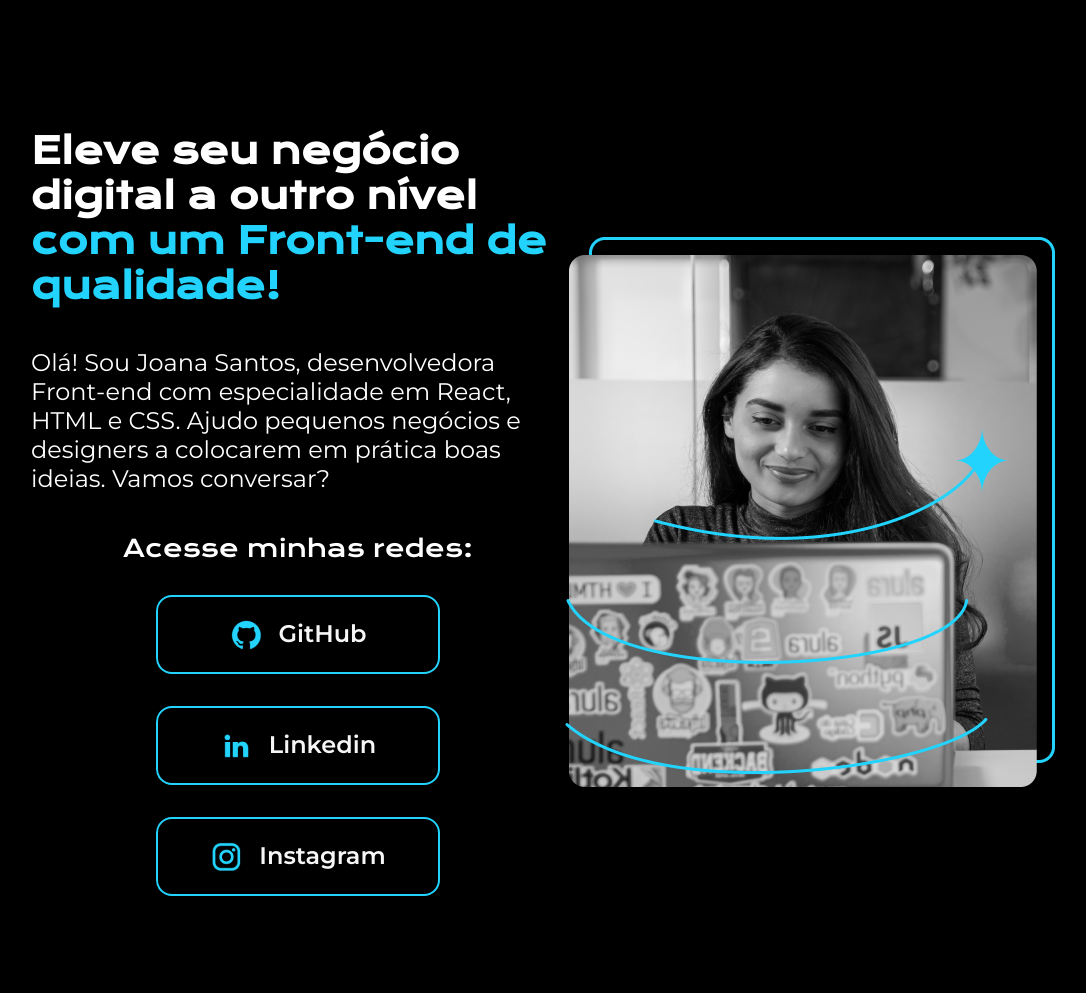
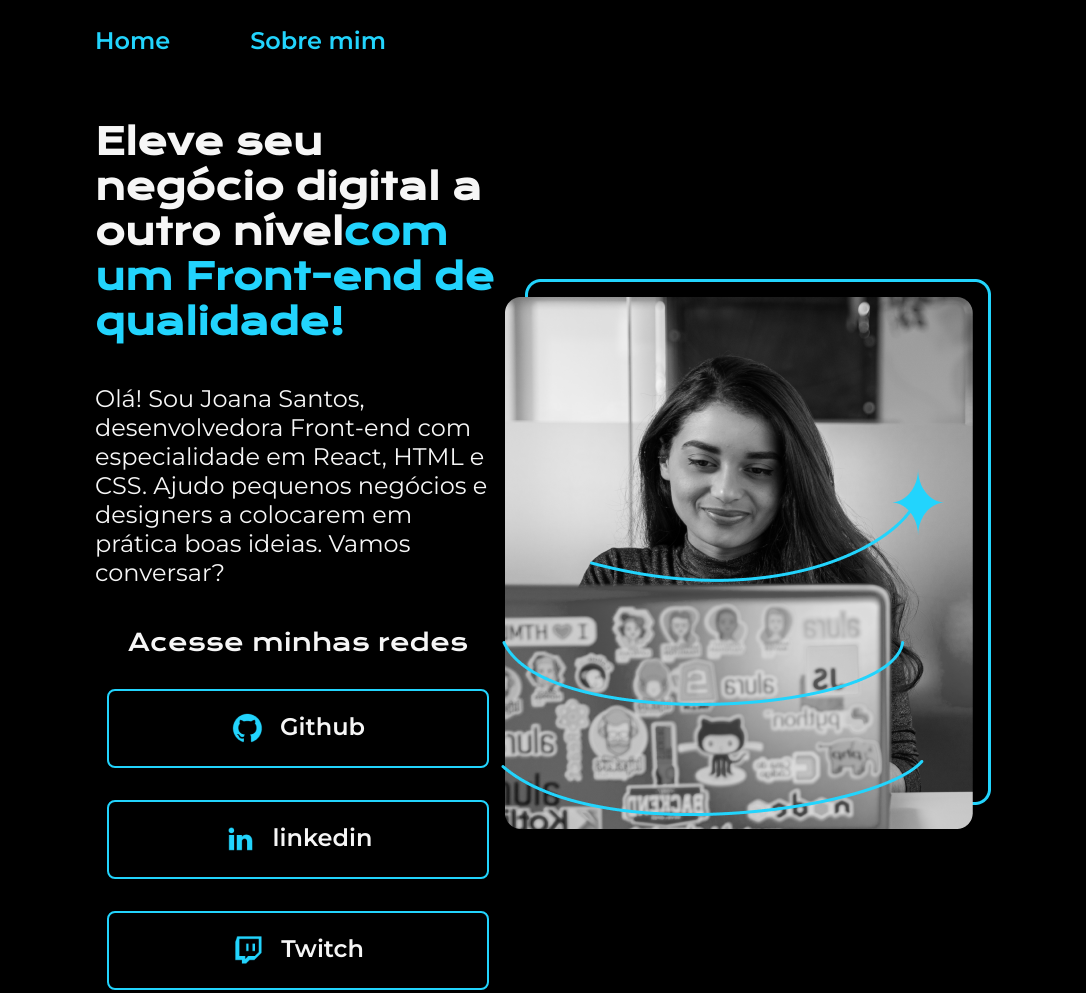
Before and after one commit to raniel-lopes/Portfolio-Allura, a plain HTML site: page Portfolio/index.html in a window 1280 px wide. Shown: the top 993 px of the page, without its empty margins (97-1183 px from the left). Drawn offline with nearby package versions, Linux system fonts and the light colour scheme.

Commit message:
Projeto Final

```diff
--- a/Portfolio/index.html
+++ b/Portfolio/index.html
@@ -6,15 +6,20 @@
     <meta http-equiv="X-UA-Compatible" content="IE=edge">
     <meta name="viewport" content="width=device-width, initial-scale=1.0">
     <title>Portifolio</title>
-    <link rel="stylesheet" href="style.css">
+    <link rel="stylesheet" href="./styles/style.css">
 </head>
 
 <body>
-    <header></header>
+    <header class="cabecalho">
+        <nav class="cabecalho__menu">
+            <a class="cabecalho__menu__link" href="index.html">Home</a>
+            <a class="cabecalho__menu__link" href="about.html">Sobre mim</a>
+        </nav>
+    </header>
     <main class="apresentacao">
         <section class="apresentacao__conteudo">
             <h1 class="apresentacao__conteudo__titulo">Eleve seu negócio digital a outro nível<strong
-            class="titulo-destaque"> com um Front-end de qualidade!
+            class="titulo-destaque">com um Front-end de qualidade!
             </strong></h1>
             <p class="apresentacao__conteudo__texto">Olá! Sou Joana Santos, desenvolvedora
             Front-end com especialidade em React, HTML e
@@ -22,22 +27,22 @@
             colocarem em prática boas ideias. Vamos
             conversar?</p>
             <div class="apresentacao__links">
-                <h2 class="apresentacao__links__subtitulo">Acesse minhas redes:</h2>
-                <a class="apresentacao__links__link" href="https://github.com/guilhermeonrails">
+                <h2 class="apresentacao__links__subtitulo">Acesse minhas redes</h2>
+                <a class="apresentacao__links__link" href="https://github.com/rafaballerini">
                     <img src="./assets/github.png">
-                    GitHub
+                    Github
                 </a>
-                <a class="apresentacao__links__link" href="https://www.linkedin.com/in/raniel-lopes/">
+                <a class="apresentacao__links__link" href="https://linkedin.com/in/rafaellaballerini">
                     <img src="./assets/linkedin.png">
-                    Linkedin
+                    linkedin
                 </a>
-                <a class="apresentacao__links__link" href="https://instagram.com/rafaballerini">
-                    <img src="./assets/instagram.png">
-                    Instagram
+                <a class="apresentacao__links__link" href="https://twitch.tv/guilimadev">
+                    <img src="./assets/twitch.png">
+                    Twitch
                 </a>
             </div>
         </section>
-        <img src="./assets/Imagem.png" alt="Foto da Joana Santos programando">
+        <img src="./assets/imagem.png" alt="Foto da Joana Santos programando">
     </main>
     <footer class="rodape">
         <p>Desenvolvido por Alura.</p>
--- a/Portfolio/style.css
+++ /dev/null
@@ -1,79 +0,0 @@
-@import url('https://fonts.googleapis.com/css2?family=Krona+One&display=swap');
-@import url('https://fonts.googleapis.com/css2?family=Montserrat&display=swap');
-@import url('https://fonts.googleapis.com/css2?family=Montserrat:wght@600&display=swap');
-*{
-    margin: 0;
-    padding: 0;
-}
-
-body {
-    height: 100vh;
-    background-color: #000000;
-    color: white;
-    box-sizing: border-box;
-
-}
-
-.titulo-destaque {
-    color:#22d4fd;
-}
-
-.apresentacao {
-    margin: 10%;
-    display: flex;
-    align-items: center;
-    justify-content: space-between;
-}
-
-.apresentacao__conteudo {
-    width: 615px;
-    display: flex;
-    flex-direction: column;
-    gap: 40px;
-}
-.apresentacao__conteudo__titulo {
-    font-size: 36px;
-    font-family: 'Krona One', sans-serif;
-}
-
-.apresentacao__conteudo__texto {
-    font-size: 24px;
-    font-family: "Montserrat", sans-serif;
-
-}
-
-.apresentacao__links {
-    display: flex;
-    flex-direction: column;
-    justify-content: space-between;
-    align-items: center;
-    gap: 32px;
-}
-
-.apresentacao__links__subtitulo {
-    font-family: 'Krona one', sans-serif;
-    font-weight: 400;
-    font-size: 24px;
-
-}
-
-.apresentacao__links__link {
-    /* background-color: #22d4fd; */
-    display: flex;
-    justify-content: center;
-    gap: 16px;
-    border: 2px solid #22d4fd;
-    width: 280px;
-    text-align: center;
-    border-radius: 16px;
-    font-size: 24px;
-    font-weight: 600;
-    padding: 21.5px 0;
-    text-decoration: none;
-    color: #f6f6f6;
-    font-family: "Montserrat", sans-serif;
-}
-
-.apresentacao__links__link:hover {
-    background-color: #272727;
-}
--- /dev/null
+++ b/Portfolio/styles/style.css
@@ -0,0 +1,99 @@
+@import url('https://fonts.googleapis.com/css2?family=Krona+One&family=Montserrat:wght@400;600&display=swap');
+
+:root {
+    --cor-primaria: #000000;
+    --cor-secundaria: #F6F6F6;
+    --cor-terciaria: #22D4FD;
+    --cor-hover: #272727;
+
+    --fonte-primaria: 'Krona One', sans-serif;
+    --fonte-secundaria: 'Montserrat', sans-serif;
+}
+*{
+    margin: 0;
+    padding: 0;
+}
+
+body{
+    box-sizing: border-box;
+    background-color: var(--cor-primaria);
+    color: var(--cor-secundaria);
+}
+.cabecalho{
+    padding: 2% 0% 0% 15%;
+}
+.cabecalho__menu{
+    display: flex;
+    gap: 80px;
+}
+.cabecalho__menu__link{
+    font-family: var(--fonte-secundaria);
+    font-size: 24px;
+    font-weight: 600;
+    color: var(--cor-terciaria);
+    text-decoration: none;
+}
+.apresentacao{
+    padding: 5% 15%;
+    display: flex;
+    align-items: center;
+    justify-content: space-between;
+}
+.apresentacao__conteudo{
+    width: 615px;
+    display: flex;
+    flex-direction: column;
+    gap: 40px;
+}
+
+.apresentacao__conteudo__titulo{
+    font-size: 36px;
+    font-family: var(--fonte-primaria);
+}
+.titulo-destaque{
+    color: var(--cor-terciaria);
+}
+.apresentacao__conteudo__texto{
+    font-size: 24px;
+    font-family: var(--fonte-secundaria);
+}
+
+.apresentacao__links{
+    display: flex;
+    flex-direction: column;
+    justify-content: space-between;
+    align-items: center;
+    gap: 32px;
+}
+.apresentacao__links__subtitulo{
+    font-family: var(--fonte-primaria);
+    font-weight: 400;
+    font-size: 24px;
+}
+.apresentacao__links__link{
+    display: flex;
+    justify-content: center;
+    gap: 16px;
+    border: 2px solid var(--cor-terciaria);
+    width: 378px;
+    text-align: center;
+    border-radius: 8px;
+    font-size: 24px;
+    font-weight: 600;
+    padding: 21.5px 0;
+    text-decoration: none;
+    color: var(--cor-secundaria);
+    font-family: var(--fonte-secundaria);
+}
+.apresentacao__links__link:hover{
+    background-color: var(--cor-hover);
+}
+.rodape{
+    color: var(--cor-primaria);
+    background-color: var(--cor-terciaria);
+    padding: 24px;
+    text-align: center;
+    font-family: var(--fonte-secundaria);
+    font-size: 24px;
+    font-weight: 400;
+}
```
Also changed, not shown: Portfolio/about.html (added, +44 -0 lines), Portfolio/assets/twitch.png (added), Portfolio/assets/twitter.png (added).
